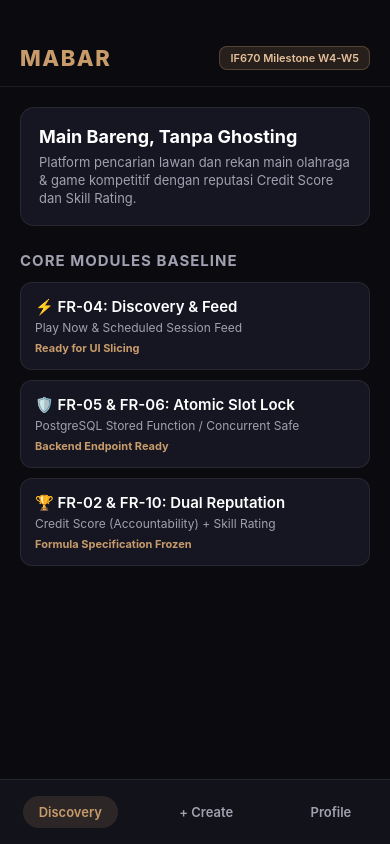
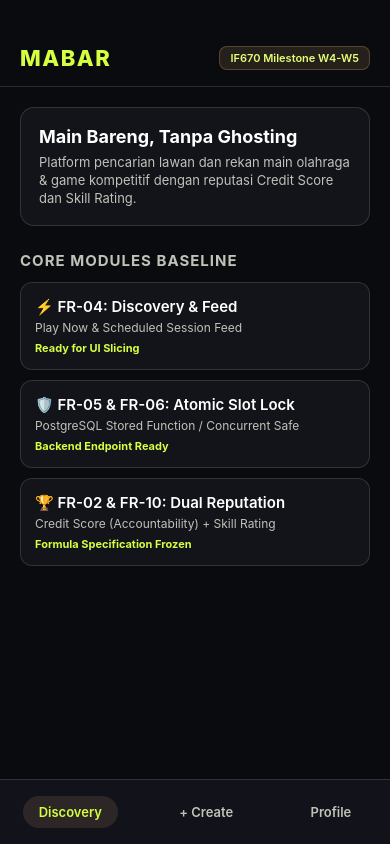
Before and after one commit to jerrover/mainbareng-app, a React Native app in the folder mobile/: screen / in a window 390 px wide. Built offline with nearby package versions, Linux system fonts and the light colour scheme.

Commit message:
feat(mobile): expand Langui Fusion design tokens with elevated surfaces and semantic colors

```diff
--- a/mobile/src/theme.js
+++ b/mobile/src/theme.js
@@ -1,22 +1,50 @@
 export const THEME = {
   colors: {
-    background: '#0A0A0F',
-    card: '#161622',
-    cardBorder: 'rgba(255, 255, 255, 0.08)',
-    primary: '#C89B6B', // Bronze Gold
-    primaryLight: '#E5C09B',
-    accent: '#3D5AFE',
-    success: '#00E676',
-    warning: '#FFAB00',
-    danger: '#FF5252',
+    // Brand Core
+    primary: '#D5FF40',             // Kuning Neon / Volt
+    primaryLight: '#E4FF75',
+    primaryMuted: 'rgba(213, 255, 64, 0.12)',
+
+    // Secondary Neutral
+    secondary: '#C0C2B8',           // Ash Sage / Platinum
+    secondaryMuted: 'rgba(192, 194, 184, 0.15)',
+
+    // Surfaces & Backgrounds
+    background: '#0A0B0E',          // Deep Onyx
+    card: '#12141A',                // Bento Card Level 1
+    cardElevated: '#1A1D24',        // Nested Form / Modal
+    cardGlass: 'rgba(18, 20, 26, 0.75)',
+
+    // Typography
     text: '#FFFFFF',
-    textSecondary: '#A0A0B0',
-    textMuted: '#65657B'
+    textSecondary: '#C0C2B8',
+    textMuted: '#6B7280',
+    textOnPrimary: '#0A0B0E',       // Teks di atas tombol kuning neon
+
+    // Borders
+    cardBorder: 'rgba(192, 194, 184, 0.18)',
+    border: 'rgba(255, 255, 255, 0.07)',
+    borderGlass: 'rgba(192, 194, 184, 0.18)',
+    borderActive: '#D5FF40',
+
+    // Status Colors
+    success: '#00F59B',             // Mint Emerald
+    warning: '#FF9F0A',             // Deep Amber/Orange
+    danger: '#FF3B30',              // Neon Crimson
+    accent: '#5E5CE6'               // Electric Indigo
   },
   typography: {
+    fontFamily: 'Sora',
     headerSize: 22,
     subHeaderSize: 16,
     bodySize: 14,
-    captionSize: 12
+    captionSize: 12,
+    weights: {
+      regular: '400',
+      medium: '500',
+      semiBold: '600',
+      bold: '700',
+      extraBold: '800'
+    }
   }
 };
```
